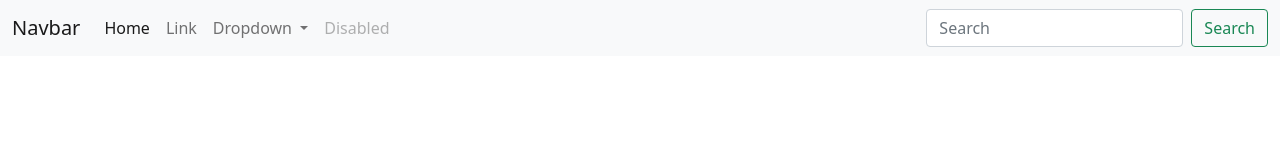
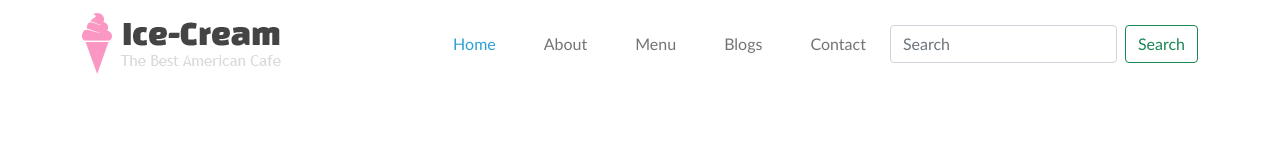
Before and after one commit to egliette/ptudw-19120701, a plain HTML site: page index.html in a window 1280 px wide. Drawn offline with nearby package versions, Linux system fonts and the light colour scheme.

Commit message:
some changes

```diff
--- a/19120701.css
+++ b/19120701.css
@@ -0,0 +1,26 @@
+body {
+    font-family: 'Trebuchet MS', Arial, Helvetica, sans-serif;
+    font-size: 16px;
+    line-height: 20px;
+}
+
+h1,
+h2,
+h3 {
+    font-family: 'Changa One', cursive;
+    font-weight: 400;
+}
+
+h1 {
+    font-size: 60px;
+    line-height: 60px;
+    font-weight: 900;
+}
+
+#navbarHeader a {
+    padding: 0 1.5rem;
+}
+
+#navbarHeader .active {
+    color: #2FA0D5;
+}
--- a/index.html
+++ b/index.html
@@ -15,35 +15,30 @@
 
 <body>
     <header>
-        <nav class="navbar navbar-expand-lg navbar-light bg-light">
-            <div class="container-fluid">
-                <a class="navbar-brand" href="#">Navbar</a>
-                <button class="navbar-toggler" type="button" data-bs-toggle="collapse" data-bs-target="#navbarSupportedContent" aria-controls="navbarSupportedContent" aria-expanded="false" aria-label="Toggle navigation">
+        <nav class="navbar navbar-expand-lg navbar-light">
+            <div class="container">
+                <a class="navbar-brand" href="#">
+                    <img src="images/logo.png" alt="logo image">
+                </a>
+                <button class="navbar-toggler" type="button" data-bs-toggle="collapse" data-bs-target="#navbarHeader" aria-controls="navbarHeader" aria-expanded="false" aria-label="Toggle navigation">
                 <span class="navbar-toggler-icon"></span>
               </button>
-                <div class="collapse navbar-collapse" id="navbarSupportedContent">
-                    <ul class="navbar-nav me-auto mb-2 mb-lg-0">
+                <div class="collapse navbar-collapse" id="navbarHeader">
+                    <ul class="navbar-nav ms-auto mb-2 mb-lg-0">
                         <li class="nav-item">
                             <a class="nav-link active" aria-current="page" href="#">Home</a>
                         </li>
                         <li class="nav-item">
-                            <a class="nav-link" href="#">Link</a>
-                        </li>
-                        <li class="nav-item dropdown">
-                            <a class="nav-link dropdown-toggle" href="#" id="navbarDropdown" role="button" data-bs-toggle="dropdown" aria-expanded="false">
-                      Dropdown
-                    </a>
-                            <ul class="dropdown-menu" aria-labelledby="navbarDropdown">
-                                <li><a class="dropdown-item" href="#">Action</a></li>
-                                <li><a class="dropdown-item" href="#">Another action</a></li>
-                                <li>
-                                    <hr class="dropdown-divider">
-                                </li>
-                                <li><a class="dropdown-item" href="#">Something else here</a></li>
-                            </ul>
+                            <a class="nav-link" href="#">About</a>
                         </li>
                         <li class="nav-item">
-                            <a class="nav-link disabled">Disabled</a>
+                            <a class="nav-link" href="#">Menu</a>
+                        </li>
+                        <li class="nav-item">
+                            <a class="nav-link" href="#">Blogs</a>
+                        </li>
+                        <li class="nav-item">
+                            <a class="nav-link" href="#">Contact</a>
                         </li>
                     </ul>
                     <form class="d-flex">
```
